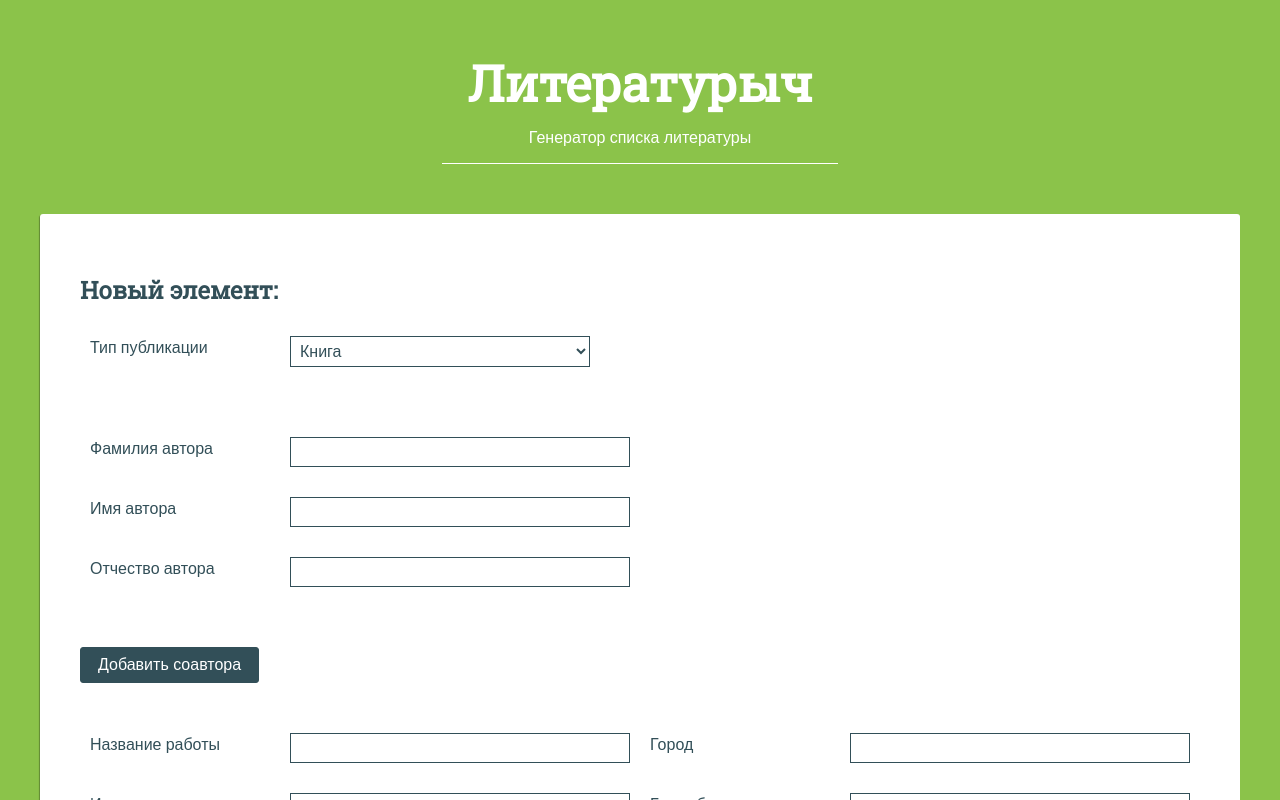
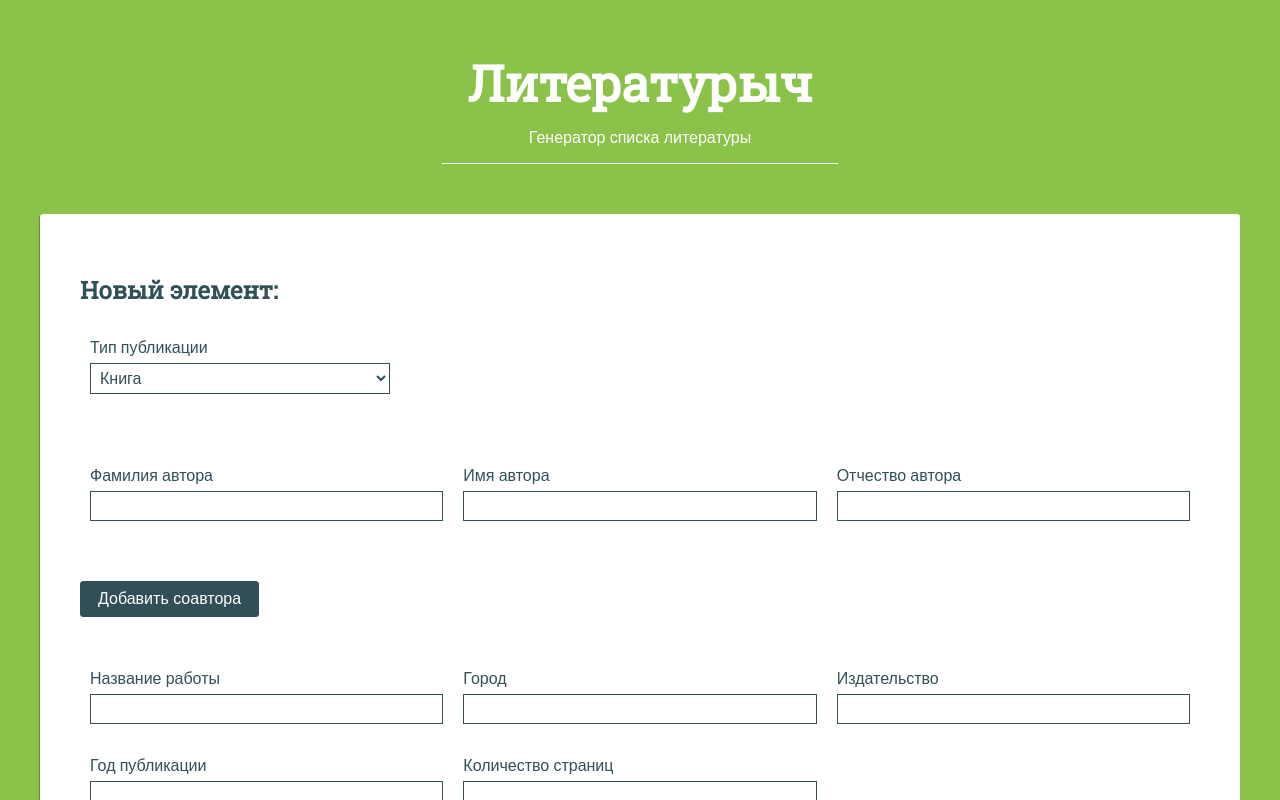
Before and after one commit to Ratch-e/biblio, a React (Create React App) app in the folder frontend/: page / in a window 1280 px wide. Shown: the top 800 px of the page. Built offline with nearby package versions, Linux system fonts and the light colour scheme.

Commit message:
refactor

```diff
--- a/frontend/src/css/index.css
+++ b/frontend/src/css/index.css
@@ -133,35 +133,18 @@ h1, h2, h3, h4, h5, h6 {
   margin-bottom: 40px; }
   .new-entry__block:last-child {
     margin-bottom: 0; }
-  .new-entry__block_type_authors {
-    width: 50%; }
+  .new-entry__block_type_author {
+    margin-bottom: 0px; }
 
 .new-entry__item {
   margin-bottom: 10px;
-  width: 50%;
-  display: -webkit-box;
-  display: -webkit-flex;
-  display: -ms-flexbox;
-  display: flex;
-  -webkit-box-pack: start;
-  -webkit-justify-content: flex-start;
-      -ms-flex-pack: start;
-          justify-content: flex-start;
-  -webkit-box-align: start;
-  -webkit-align-items: flex-start;
-      -ms-flex-align: start;
-          align-items: flex-start;
+  width: -webkit-calc(100%/3);
+  width: calc(100%/3);
   padding: 10px; }
-  .new-entry__item_type_author {
-    width: 100%; }
 
 .new-entry__title {
-  width: 200px;
   display: block;
-  -webkit-box-flex: 0;
-  -webkit-flex: none;
-      -ms-flex: none;
-          flex: none; }
+  margin-bottom: 5px; }
 
 .new-entry__button {
   margin-right: 40px; }
--- a/frontend/src/js/components/LibGenerator/Author.jsx
+++ b/frontend/src/js/components/LibGenerator/Author.jsx
@@ -2,7 +2,7 @@ import React from 'react';
 import InputBlock from './InputBlock';
 
 const Author = ({ index, author, handleAuthorChange }) => (
-  <div key={index} className="new-entry__block new-entry__block_type_authors">
+  <div key={index} className="new-entry__block new-entry__block_type_author">
     <InputBlock
       className="new-entry__item_type_author"
       title="Фамилия автора"
--- a/frontend/src/js/containers/LibGenerator/NewItem.jsx
+++ b/frontend/src/js/containers/LibGenerator/NewItem.jsx
@@ -3,7 +3,7 @@ import { bindActionCreators } from 'redux';
 import { connect } from 'react-redux';
 
 import InputBlock from '../../components/LibGenerator/InputBlock';
-import Author from '../../components/LibGenerator/Author'
+import Author from '../../components/LibGenerator/Author';
 
 import * as biblioListActions from '../../actions/biblioListActions';
 
@@ -35,7 +35,7 @@ class NewItem extends Component {
    */
   handleChange = (key, event) => {
     this.setState({ [key]: event.target.value });
-  }
+  };
 
   /**
    * Хендлер для инпутов автора
@@ -49,7 +49,7 @@ class NewItem extends Component {
     let authors = [...this.state.author];
     authors[index][key] = event.target.value;
     this.setState({ author: authors });
-  }
+  };
 
   /**
    * Добавить соавтора
@@ -62,7 +62,7 @@ class NewItem extends Component {
       middlename: '',
     });
     this.setState({ author: authors });
-  }
+  };
 
   /**
    * Удалить соавтора
@@ -71,7 +71,7 @@ class NewItem extends Component {
     let authors = [...this.state.author];
     authors.pop();
     this.setState({ author: authors });
-  }
+  };
 
   /**
    * Добавляет новый элемент списка литературы
@@ -83,18 +83,18 @@ class NewItem extends Component {
     } else {
       console.error('Не прошло валидацию');
     }
-  }
+  };
 
-  setType = (event) => {
+  setType = event => {
     this.setState({ type: event.target.value });
-  }
+  };
 
   /**
    * Валидация
    */
   validateInputs = () => {
     return !!this.state.title && !!this.state.city && !!this.state.pages && !!this.state.publisher && !!this.state.year;
-  }
+  };
 
   /**
    * Сброс хранилища
@@ -115,7 +115,7 @@ class NewItem extends Component {
     this.setState({ year: '' });
     this.setState({ pages: '' });
     this.setState({ type: 1 });
-  }
+  };
 
   render() {
     return (
@@ -132,14 +132,11 @@ class NewItem extends Component {
             </label>
           </div>
 
-          {this.state.author.map((author, key) => (
-            <Author
-              key={key}
-              index={key}
-              author={author}
-              handleAuthorChange={this.handleAuthorChange}
-            />
-          ))}
+          <div className="new-entry__block new-entry__block_type_authors">
+            {this.state.author.map((author, key) => (
+              <Author key={key} index={key} author={author} handleAuthorChange={this.handleAuthorChange} />
+            ))}
+          </div>
 
           <div className="new-entry__block new-entry__block_type_options">
             <button className="button new-entry__button" onClick={() => this.addNewCoauthor()}>
@@ -183,7 +180,6 @@ class NewItem extends Component {
               Добавить
             </button>
           </div>
-
         </div>
       </section>
     );
--- a/frontend/src/sass/common/new-entry.sass
+++ b/frontend/src/sass/common/new-entry.sass
@@ -13,25 +13,17 @@
       margin-bottom: 0
 
     &_type
-      &_authors
-        width: 50%
+      &_author
+        margin-bottom: 0px
 
   &__item
     margin-bottom: 10px
-    width: 50%
-    display: flex
-    justify-content: flex-start
-    align-items: flex-start
+    width: calc(100%/3)
     padding: 10px
 
-    &_type
-      &_author
-        width: 100%
-
   &__title
-    width: 200px
     display: block
-    flex: none
+    margin-bottom: 5px
 
   &__button
     margin-right: 40px
```
